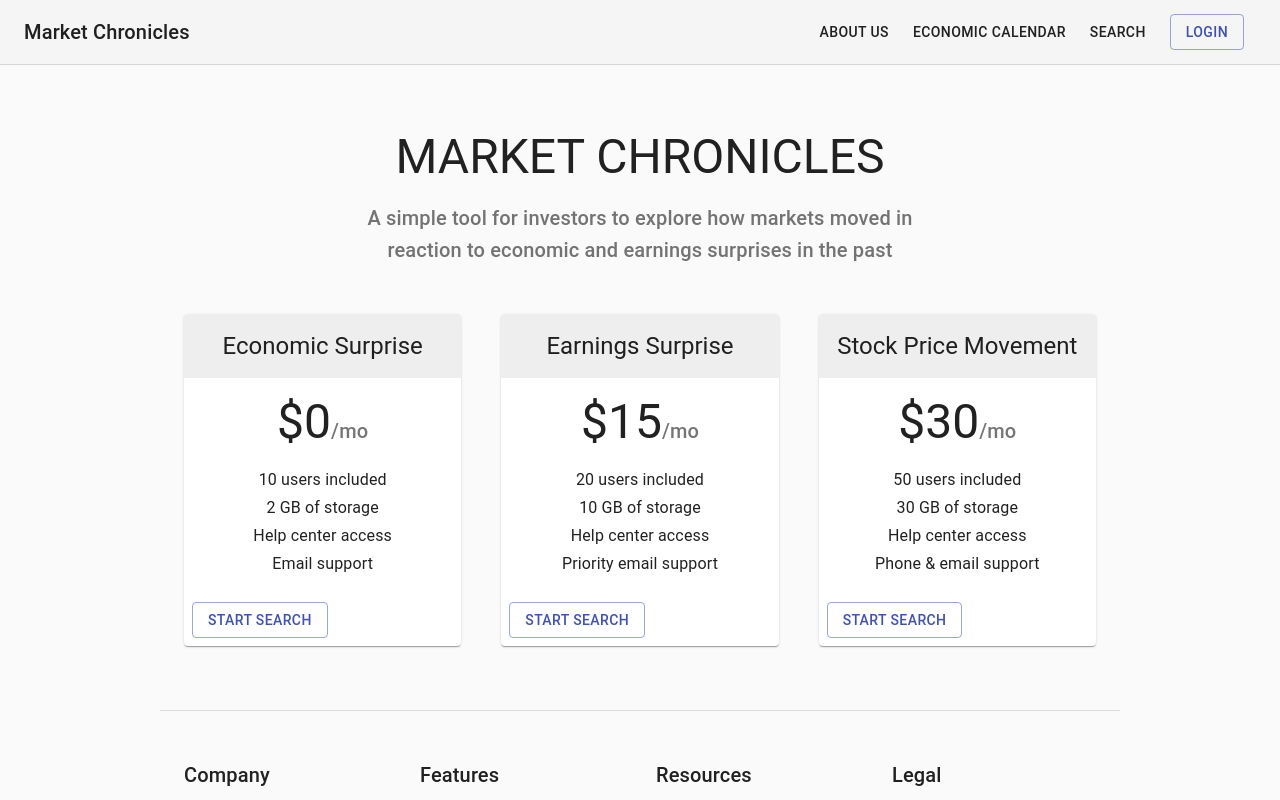
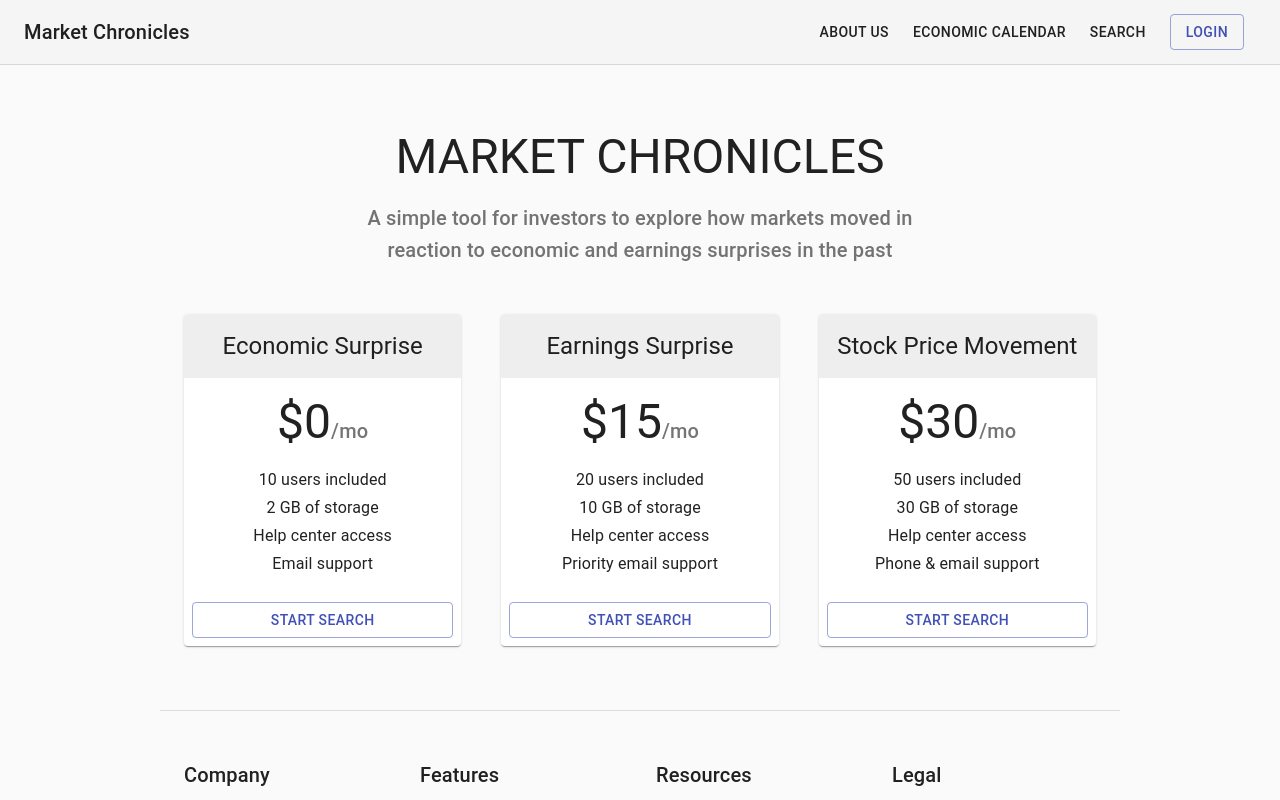
Before and after one commit to nxwcharlene/marketChronicles, a React (Create React App) app in the folder frontend2/: page / in a window 1280 px wide. Shown: the top 800 px of the page. Built offline with nearby package versions, Linux system fonts and the light colour scheme.

Commit message:
test commit

```diff
--- a/frontend2/src/pages/mainpage.js
+++ b/frontend2/src/pages/mainpage.js
@@ -197,12 +197,10 @@ export default function MainPage() {
                       </ul>
                     </CardContent>
                     <CardActions>
-                        <a href={tier.button}>
-                            <Button fullWidth variant={tier.buttonVariant} onClick={tier.button} color="primary">
-                                {tier.buttonText}
-                            </Button>
-                        </a>
-                    </CardActions>
+                        <Button fullWidth variant={tier.buttonVariant} href={tier.button} color="primary">
+                            {tier.buttonText}
+                        </Button>
+                   </CardActions>
                   </Card>
                 </Grid>
               ))}
```
